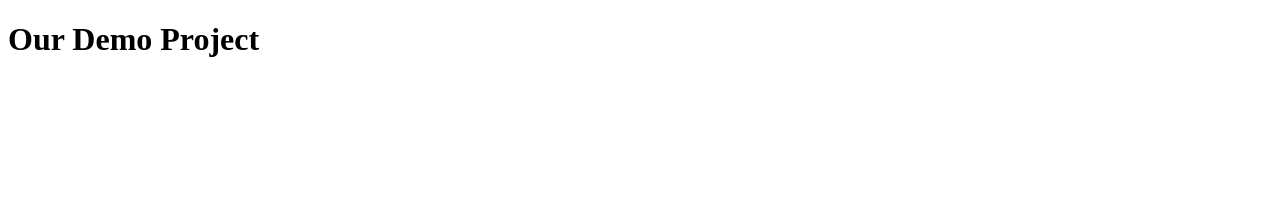
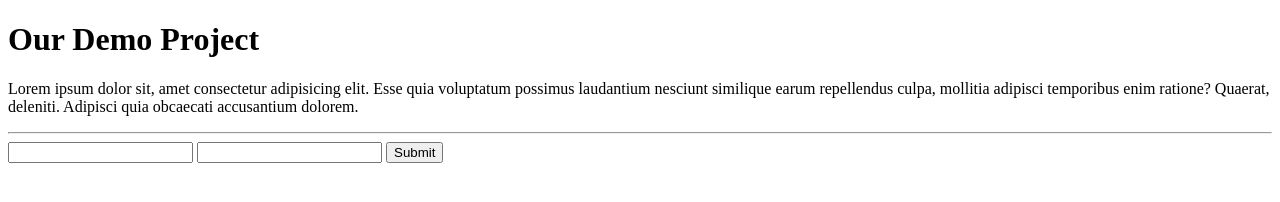
Before and after one commit to danitrical/demo-git, a plain HTML site: page index.html in a window 1280 px wide. Drawn offline with Linux system fonts and the light colour scheme.

Commit message:
Form Introduced

```diff
--- a/index.html
+++ b/index.html
@@ -10,5 +10,14 @@
     <h1>
         Our Demo Project
     </h1>
+    <p>
+        Lorem ipsum dolor sit, amet consectetur adipisicing elit. Esse quia voluptatum possimus laudantium nesciunt similique earum repellendus culpa, mollitia adipisci temporibus enim ratione? Quaerat, deleniti. Adipisci quia obcaecati accusantium dolorem.
+    </p>
+    <hr>
+    <input type="text" />
+    <input type="password" />
+    <button>
+        Submit
+    </button>
 </body>
 </html>
```
